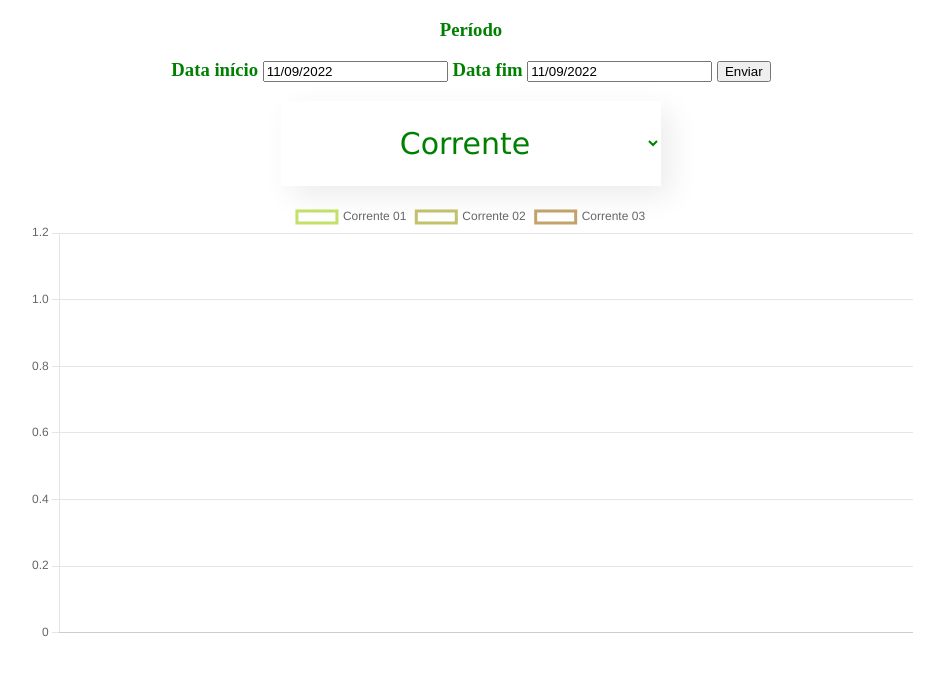
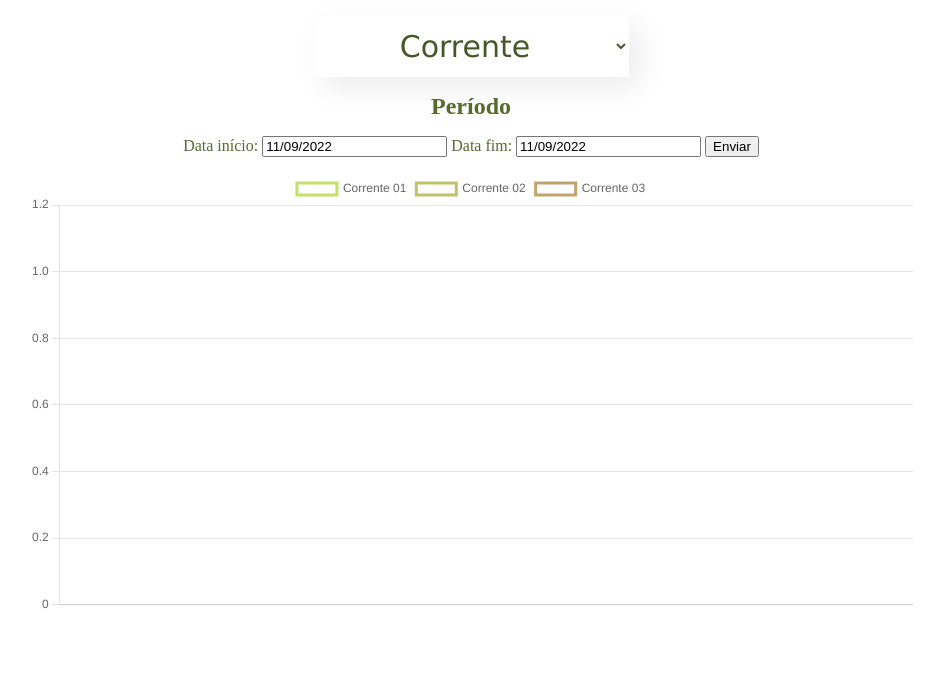
Before and after one commit to leonardorodriguess/Tela_IOT, a PHP site: page /esp32/ in a window 1280 px wide. Shown: the top 676 px of the page, without its empty margins (169-1113 px from the left). Run offline with PHP 8.4, Linux system fonts and the light colour scheme; data that the repository does not hold is empty; some libraries are stand-ins or nearby versions.

Commit message:
Design e exibição do valor total

```diff
--- a/_css/index.css
+++ b/_css/index.css
@@ -1,31 +1,56 @@
+body{
+    background-color: white;
+}
+
+#List {
+    margin: 16px 0;
+
+}
+
 #List label{
     display: block;
-    margin-bottom: 8px;
-    font-size: 24px;
+    margin-bottom: 4px;
+    font-size: 12px;
 }
 
 #List select{
-    background-color: #FFF;
+    background-color: white;
     box-shadow: 10px 10px 30px rgba(0, 0, 0, 0.08);
-    width: 30%;
+    width: 25%;
     font-display: center;
     border: none;
     font-size: 30px;
-    padding: 24px;
+    padding: 12px;
     box-sizing: border-box;
     text-align: center;
     font-family: "Verdana", sans-serif;
-    color: green;
+    color: #455727;
 }
 
 #List select option{
     font-display: center;
     text-align: center;
-    color: green;
+    color: #455727;
     font-family: "Verdana", sans-serif;
     font-size: 30px;
 }
 
+#periodo{
+    color: #58692E;
+    font-size: 24px;
+    margin: 16px;
+}
+
+#form_periodo{
+    color: #58692E;
+    margin: 16px;
+}
+
+.total_graf{
+    font-size: 20px;
+    color: #BFBF5E;
+    font-family: "Verdana", sans-serif;
+}
 /*.botao{
     text-align: right;
     padding: 32px 256px;
--- a/_js/linha_dados.js
+++ b/_js/linha_dados.js
@@ -1,9 +1,9 @@
 //Exibição do grafico
 
-function dados_linha (titulo, linha, coluna1 = [], coluna2 = [], coluna3 = [], type = "line")
+function dados_linha (titulo, linha, coluna1 = [], coluna2 = [], coluna3 = [], type = "line", total)
 {
   titulo, element =  (carceter_especial(titulo));
-  pad_exib_graf(titulo);
+  pad_exib_graf(titulo, total);
   let cor = [];
   if(type == "line"){
     cor[0] = "rgba(153,205,1,0.0)";
@@ -101,12 +101,18 @@ function dados_linha (titulo, linha, coluna1 = [], coluna2 = [], coluna3 = [], t
   });
 }
 
-function pad_exib_graf(titulo)
+function pad_exib_graf(titulo, total = "")
 {
+  if(titulo == "Ativa" || titulo == "Reativa" || titulo == "Aparente")
+    total = '<p class="total_graf">'+ total +'</p> '
+  else
+    total = ''
+
   //Gera parte do html para criação do gráfico de modo genérico
   titulo , element = carceter_especial(titulo)
   document.querySelector('#'+element + '_graf')
     .innerHTML = '<div class="container">' +
+                  total +
                  '<div>'+
                  '<canvas id="'+ element +'"></canvas>' +
                  ' </div>' +
--- a/_js/trapesio_integral.js
+++ b/_js/trapesio_integral.js
@@ -35,14 +35,26 @@ function periodo(obj){
 
     dia[0] = 0;
 
-    if(temp > 1 && temp <= 31){
+    if(temp > 1){
         for(let i = 0; i < obj.tempo.length; i++){
 
             ini = new Date(obj.tempo[dia[k]])
             fim = new Date(obj.tempo[i])
-            //console.log(parseFloat(obj.coluna1[i]))
 
-            if(Math.abs(ini.getDate() - fim.getDate()) != 0){
+            //filtrar de acordo com o perído de tempo
+            if(temp <= 31){
+                ini = ini.getDate()
+                fim = fim.getDate()
+            }else if (temp <= 366){
+                ini = ini.getMonth();
+                fim = fim.getMonth();
+            }else{
+                ini = ini.getFullYear();
+                fim = fim.getFullYear();
+            }
+
+            //agrupar de acordo com o periodo
+            if(Math.abs(ini - fim) != 0){
                 area[k] = integral(coluna[k], tempo[k])
                 t[k] = tempo[k][0];
 
@@ -59,9 +71,6 @@ function periodo(obj){
         t[k] = tempo[k][dia[0]];
         area[k] = integral(coluna[k], tempo[k])
 
-        console.log(obj.coluna1)
-        console.log("Coluna ", coluna)
-        console.log(area, t)
 
         return [area, t, 'bar'];
     }
--- a/index.php
+++ b/index.php
@@ -19,16 +19,6 @@
   </head>
   <body>
     <div>
-      <h3>Período<h3>
-      <div>
-          <form method="POST" action=#>
-            Data início <input type="text" id="calendario_ini" name="ini" class="calendario" required="true" value= "<?= (isset($_POST["ini"]) ? $_POST["ini"] : date('d/m/Y')); ?>"  />
-            Data fim <input type="text" id="calendario_fim" name="fim" class="calendario" required="true" value= "<?=(isset($_POST["fim"]) ? $_POST["fim"] : date('d/m/Y'));?>"/>
-            <button type="submit">Enviar</button>
-          </form>
-      </div>
-    </div>
-    <div>
       <?php include('listar.php'); ?>
 
       <div id="List">
@@ -41,6 +31,16 @@
           <option value="aparente"> Potência Aparente </option>
         </select>
 
+      </div>
+      <div>
+        <h3 id="periodo">Período</h3>
+        <div id="form_periodo">
+            <form method="POST" action=#>
+              Data início: <input type="text" id="calendario_ini" name="ini" class="calendario" required="true" value= "<?= (isset($_POST["ini"]) ? $_POST["ini"] : date('d/m/Y')); ?>"  />
+              Data fim: <input type="text" id="calendario_fim" name="fim" class="calendario" required="true" value= "<?=(isset($_POST["fim"]) ? $_POST["fim"] : date('d/m/Y'));?>"/>
+              <button type="submit">Enviar</button>
+            </form>
+        </div>
       </div>
 
       <div id="Corrente_graf" class="corrente box">
@@ -82,13 +82,15 @@
 
         <?php $json = cons_padrao('ativa', isset($_POST["ini"]) ? $_POST["ini"] : date('d/m/Y'), isset($_POST["fim"]) ? $_POST["fim"] : date('d/m/Y')) ?>
 
+
         <script>
           var json = JSON.parse('<?=$json?>')
+          //total = "Total: " + integral( json.coluna1, json.tempo).toFixed(2) + " UND"
           graf = periodo(json)
-          console.log("json ", graf)
-          dados_linha("Ativa", graf[1], graf[0], json['coluna2'], json['coluna3'], graf[2])
-          console.log("ativa: " + integral( json.coluna1, json.tempo))
-        </script>
+          console.log(graf)
+          total = "Total: " + integral(json.coluna1, json.tempo).toFixed(2) + " UND";
+          dados_linha("Ativa", graf[1], graf[0], json['coluna2'], json['coluna3'], graf[2], total)
+          </script>
 
       </div>
 
@@ -99,9 +101,9 @@
         <script>
           var json = JSON.parse('<?=$json?>')
           graf = periodo(json)
-          console.log("json ", graf)
-          dados_linha("Reativa", graf[1], graf[0], json['coluna2'], json['coluna3'], graf[2])
-          console.log("reativa: " + integral(json.coluna1, json.tempo))
+          console.log(graf)
+          total = "Total: " + integral(json.coluna1, json.tempo).toFixed(2) + " UND";
+          dados_linha("Reativa", graf[1], graf[0], json['coluna2'], json['coluna3'], graf[2], total)
         </script>
 
       </div>
@@ -113,9 +115,9 @@
         <script>
           var json = JSON.parse('<?=$json?>')
           graf = periodo(json)
-          console.log("json ", graf)
-          dados_linha("Aparente", graf[1], graf[0], json['coluna2'], json['coluna3'], graf[2])
-          console.log("aparente: " + integral(json.coluna1, json.tempo))
+          console.log(graf)
+          total = "Total: " + integral(json.coluna1, json.tempo).toFixed(2) + " UND";
+          dados_linha("Aparente", graf[1], graf[0], json['coluna2'], json['coluna3'], graf[2], total)
         </script>
 
       </div>
```
